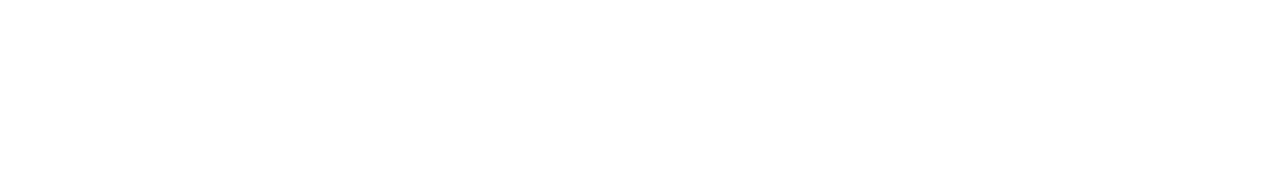
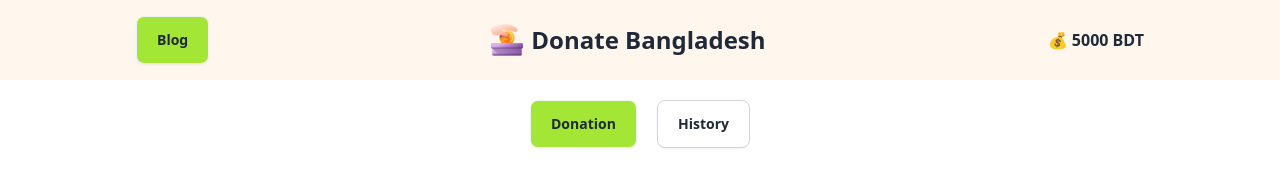
Before and after one commit to MohammadRofikulIslam/B10A5-DOM-donation-to-BD, a plain HTML site: page index.html in a window 1280 px wide. Drawn offline with nearby package versions, Linux system fonts and the light colour scheme.

Commit message:
Header Added

```diff
--- a/index.html
+++ b/index.html
@@ -9,7 +9,20 @@
   <script src="https://cdn.tailwindcss.com"></script>
 </head>
 <body>
-  <header></header>
+  <header class=" bg-orange-50 sticky top-0">
+    <!-- navbar  -->
+    <nav class="flex justify-between items-center py-4 px-2 max-w-5xl mx-auto">
+      <div><Button class="btn font-bold px-5 bg-lime-400 hover:bg-lime-400">Blog</Button></div>
+      <div class="flex justify-center items-center"><img class="w-4 md:w-8 mr-2" src="images/logo.png" alt=""><h1 class="md:text-2xl font-bold">Donate Bangladesh</h1></div>
+      <div  class="font-bold">💰 <span>5000</span> BDT</div>
+    </nav>
+    <!--Header Page Buttons  -->
+    <div class="text-center bg-white py-5 space-x-4">
+      <Button class="btn px-5 font-bold  bg-lime-400 hover:bg-lime-400">Donation</Button>
+      <Button class=" btn border border-gray-300 bg-white px-5 ">History</Button>
+    </div>
+  </header>
+
   <main></main>
   <footer></footer>
   <script src="js/common-function.js"></script>
```
